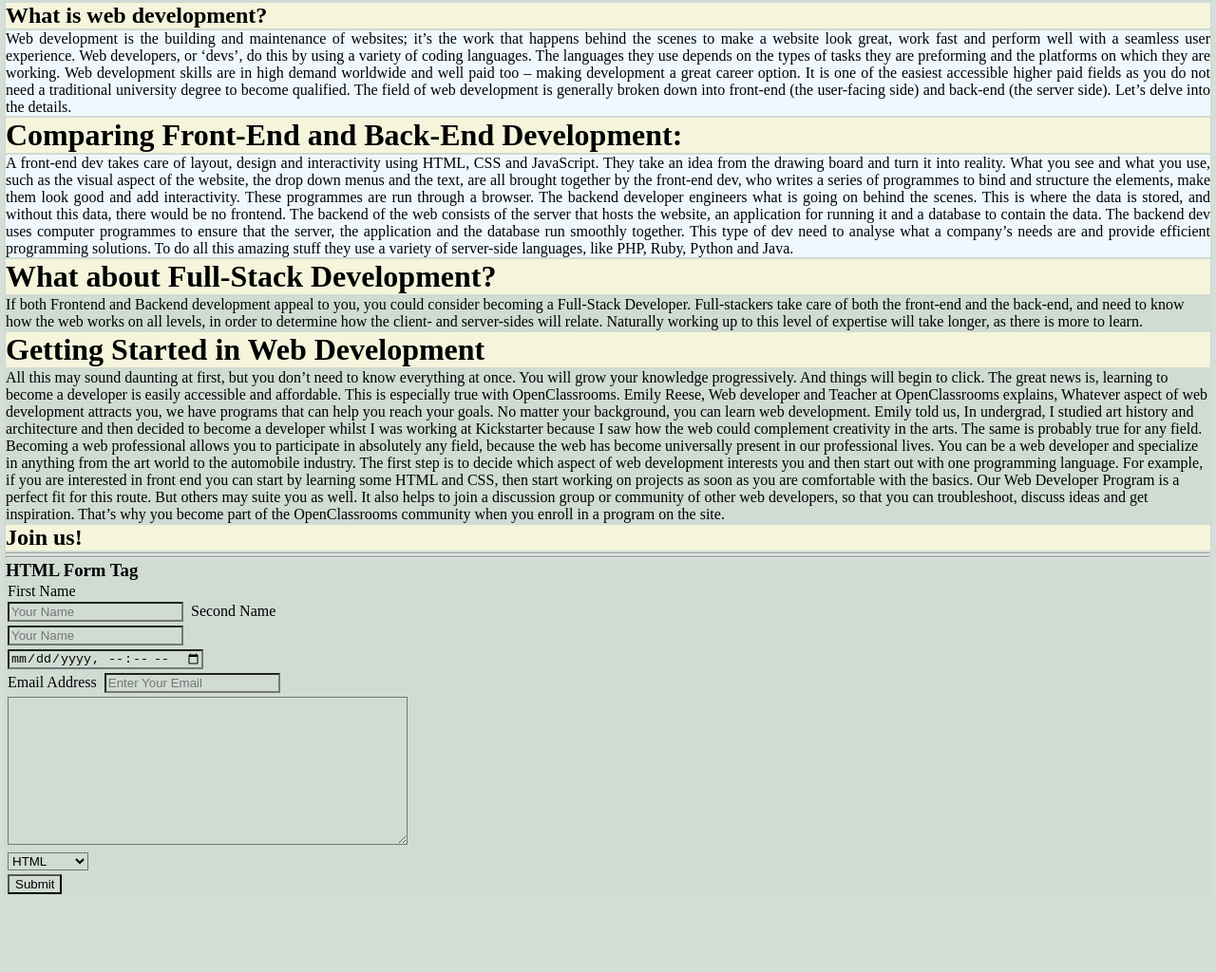
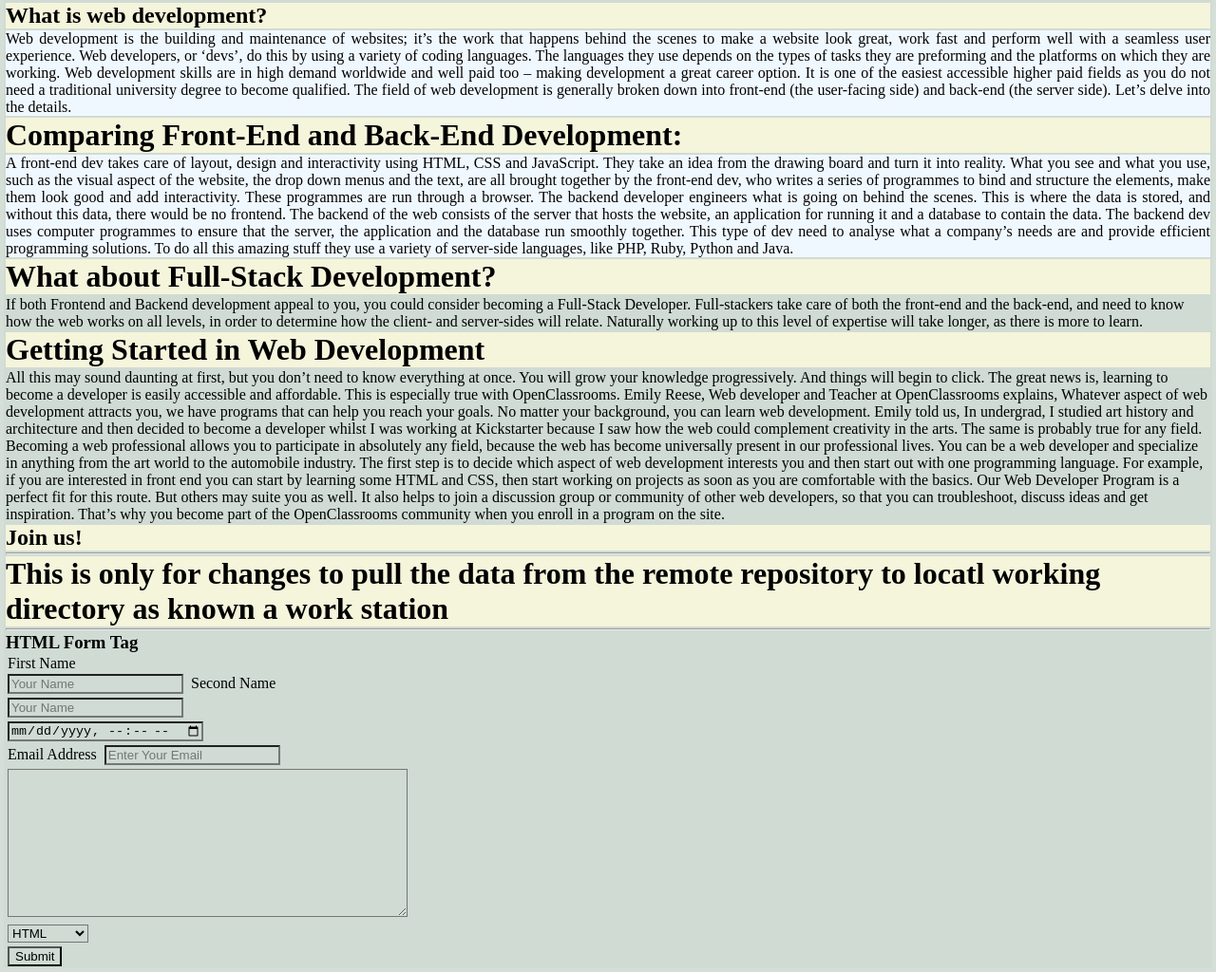
Before and after one commit to Nur4375/HeroProject, a plain HTML site: page index.html in a window 1280 px wide. Shown: the part 648-1672 px from the top of the page at 95% size. Before the commit the page ends 1596 px from the top, so only its background shows below. Drawn offline with Linux system fonts and the light colour scheme.

Commit message:
Update index.html
Learn about git pull so that add a h1 tag in the html file

```diff
--- a/index.html
+++ b/index.html
@@ -51,6 +51,7 @@ Web developers, or ‘devs’, do this by using a variety of coding languages. T
             It also helps to join a discussion group or community of other web developers, so that you can troubleshoot, discuss ideas and get inspiration. That’s why you become part of the OpenClassrooms community when you enroll in a program on the site.</p>
             <h2>Join us!</h2>
             <hr>
+   <h1>This is only for changes to pull the data from the remote repository to locatl working directory as known a work station</h1>
 
 
 </body>
```
